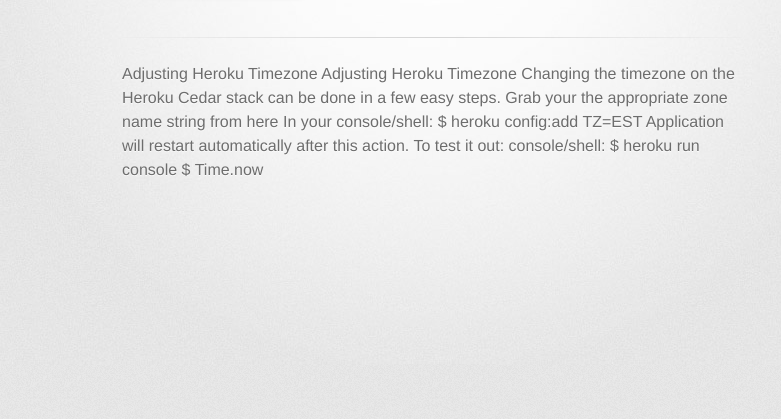
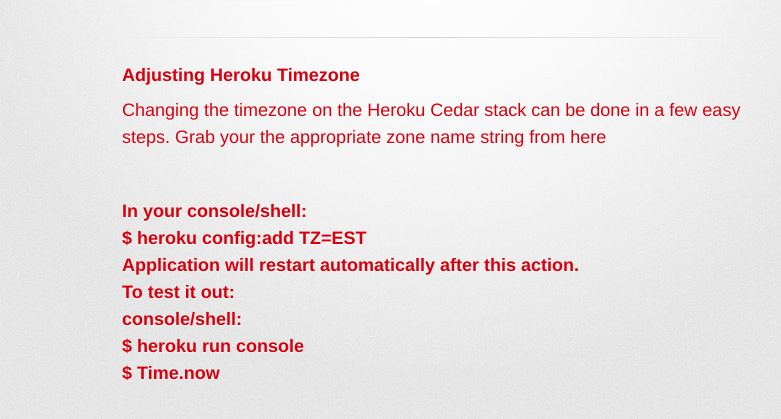
Before and after one commit to vijayajyothi/vijayajyothi.github.com, a plain HTML site: page index.html in a window 1280 px wide. Shown: the part 209-628 px from the top of the page, without its empty margins (208-989 px from the left). Drawn offline with Linux system fonts and the light colour scheme; a web font is replaced by a local one.

Commit message:
Update index.html

```diff
--- a/index.html
+++ b/index.html
@@ -29,20 +29,26 @@
         <hr>
 
         <section id="main_content">
-        Adjusting Heroku Timezone
+    <h3>    Adjusting Heroku Timezone <h3>
 
-Adjusting Heroku Timezone
+<p>
 Changing the timezone on the Heroku Cedar stack can be done in a few easy steps.
-Grab your the appropriate zone name string from here
+Grab your the appropriate zone name string from here </p>
+<br/>
 In your console/shell:
-
+<br/>
 $ heroku config:add TZ=EST
+<br/>
 Application will restart automatically after this action.
-
+<br />
 To test it out:
+<br />
 console/shell:
+<br />
 $ heroku run console
+<br />
 $ Time.now
-    </div>
+<br />
+</div>
   </body>
 </html>
```
